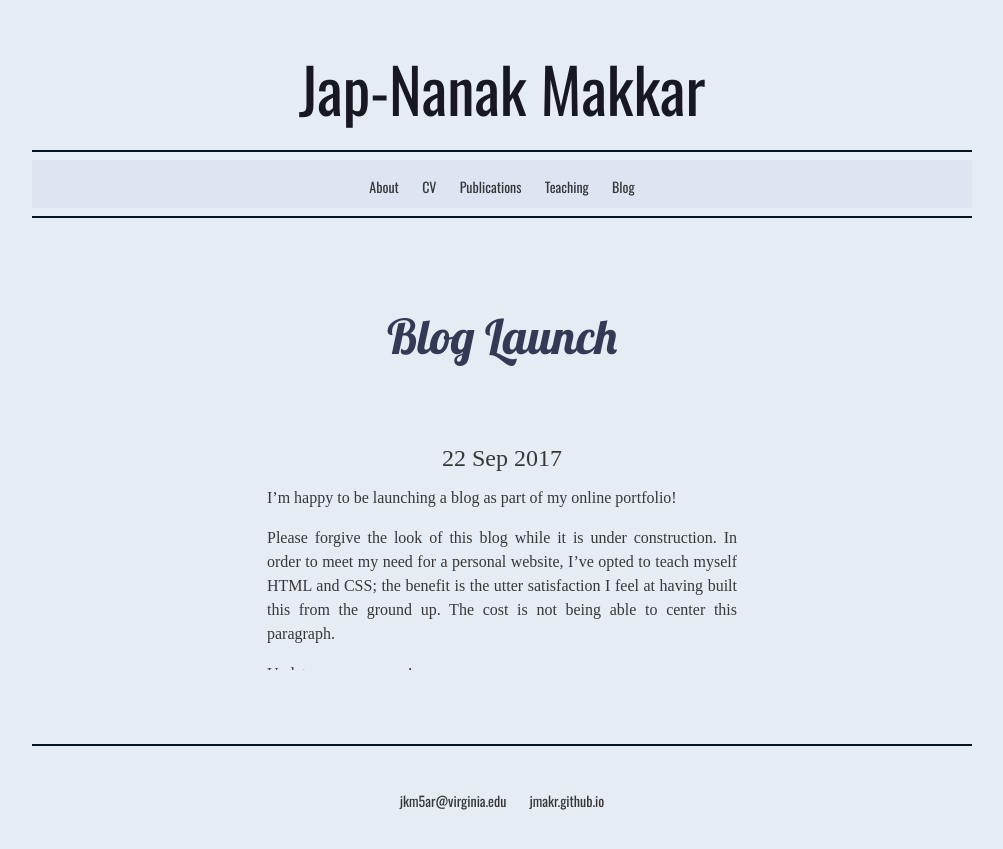
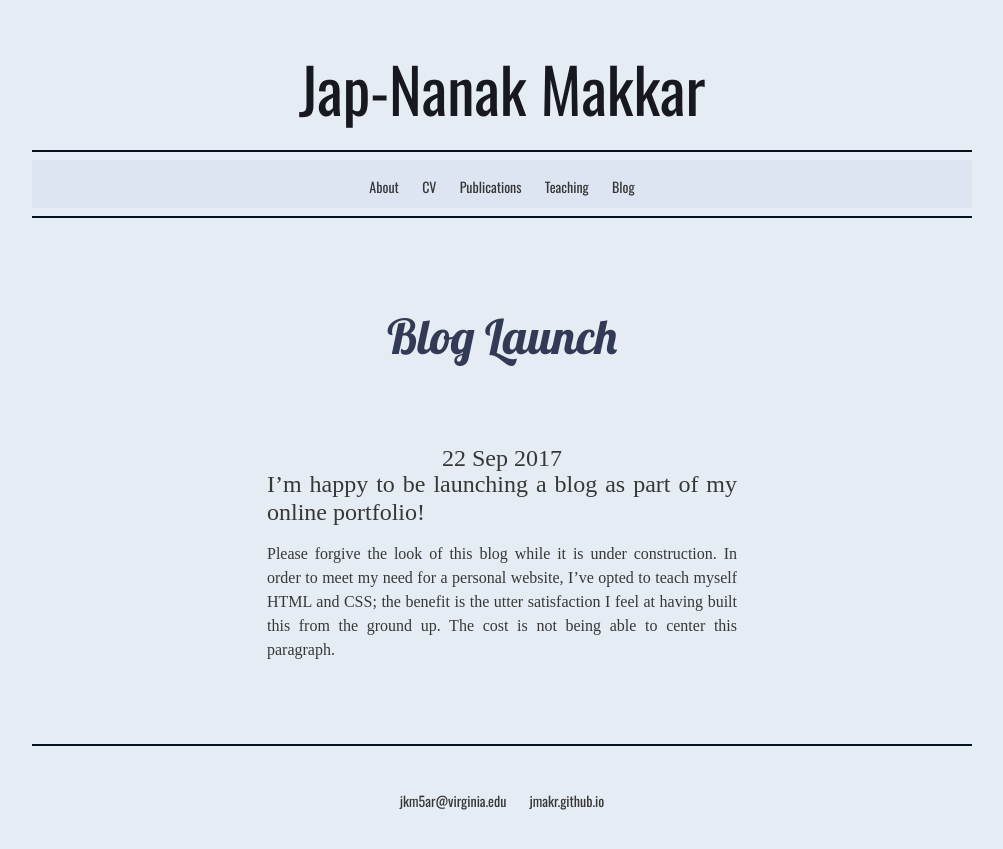
Before and after one commit to jmakr/jmakr.github.io, a Jekyll site: the page built from _posts/2017-09-22-Blog-Launch.md, in a window 1280 px wide. Shown: the top 849 px of the page, without its empty margins (138-1141 px from the left). Built offline with Jekyll 4.4.1, drawn with Linux system fonts in a browser that asks for light colours; some web fonts are replaced.

Commit message:
Update post.html

```diff
--- a/_layouts/post.html
+++ b/_layouts/post.html
@@ -12,6 +12,8 @@
 
 <div class="postcontainer">
 <div class="post">
+	<span style="font-size:24px"
   {{ content }}
+	 </span>
 </div>
 </div>
```
